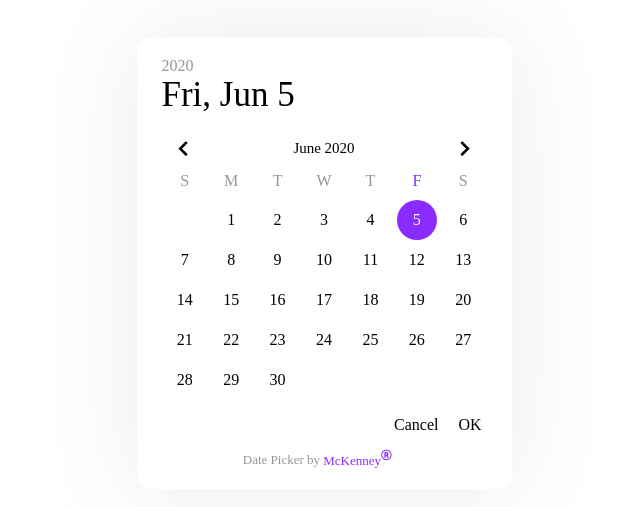
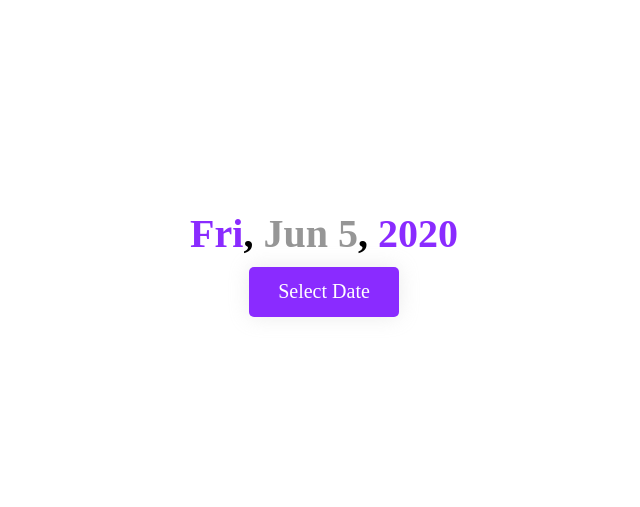
Before and after one commit to the-real-i9/Calendar-with-Date-Picker-App-full-JavaScript, a plain HTML site: page index.html in a window 1280 px wide. Shown: the part 137-644 px from the top of the page, without its empty margins (316-956 px from the left). Drawn offline with Linux system fonts and the light colour scheme.

Commit message:
Praaise God! App Done

```diff
--- a/index.html
+++ b/index.html
@@ -8,6 +8,10 @@
     <link rel="stylesheet" href="./css/style.css">
 </head>
 <body>
+    <div class="date-disp">
+        <div class="sel-date"></div>
+        <button class="datesel-btn">Select Date</button>
+    </div>
     <div class="c-box">
         <span class="year"></span>
         <div class="full-date"></div>
@@ -27,11 +31,11 @@
                 <span class='day' id="day-6">S</span>
             </div>
             <div class="cal-nums">
-                <!-- A ton goes here via JavaScript -->
+                <!-- Much goes here via JavaScript -->
             </div>
         </div>
         <div class="yearSelector">
-
+            <!-- A ton goes here via JavaScript -->
         </div>
         <div class="actions">
             <div class="act-cont">
--- a/js/app.js
+++ b/js/app.js
@@ -1,5 +1,6 @@
 // Calender Controller
 const calenderController = (() => {
+    let okClick = null;
     const d = new Date();
     const calenderInfo = ({ nextOrPrev, dateSel, yearSel } = { nextOrPrev: 0, dateSel: d.getDate(), yearSel: d.getFullYear() } ) => {
         d.setMonth(d.getMonth() + (nextOrPrev || 0), dateSel || d.getDate() === 31 ? 30 : dateSel || d.getDate());
@@ -27,7 +28,9 @@ const calenderController = (() => {
         const weekEnd = 7 - drefTo.getDay();
         const date = d.getDate();
         const currWeek = d.getDay();
-        console.log(year, fullDate, monthYear, daysInMonth, weekStart, weekEnd, date, currWeek);
+        // console.log(year, fullDate, monthYear, daysInMonth, weekStart, weekEnd, date, currWeek);
+
+        okClick = () => ({ fullDate, year });
 
         return {
             year, fullDate, monthYear, daysInMonth, weekStart, weekEnd, date, currWeek,
@@ -54,6 +57,7 @@ const calenderController = (() => {
 
         updateCalenderOnYearSelect: (value) => calenderInfo({ yearSel: value }).forYearSelect,
 
+        applyChanges: () => okClick(),
     };
 })();
 
@@ -74,6 +78,9 @@ const UIController = (() => {
         yearSelector: '.yearSelector',
         calender: '.calender',
         allYears: '.allYears',
+        dateSelBtn: '.datesel-btn',
+        home: '.date-disp',
+        homeDate: '.sel-date',
     };
 
     const selector = (elem) => document.querySelector(elem);
@@ -138,10 +145,12 @@ const UIController = (() => {
             const noOffsetStart = 0;
             const noOffsetEnd = 7;
             currMonthYear = monthYear;
+            setStyle(DOMStrings.calBox, 'display', 'none');
             setText(DOMStrings.year, year);
             setText(DOMStrings.fullDate, fullDate);
             setText(DOMStrings.monthYear, monthYear);
-            setStyle(DOMStrings.yearSelector, 'display', 'none');
+            const [day, md] = fullDate.split(', ');
+            setHtml(DOMStrings.homeDate, `<span class='p'>${day}</span>, <span class='g'>${md}</span>, <span class='p'>${year}</span>`)
 
             const offsetStart = offset;
             offsetStart(weekStart, countOffsetStart, noOffsetStart);
@@ -158,6 +167,13 @@ const UIController = (() => {
 
             selected.setDate(date);
         },
+
+        showCalender: () => {
+            setStyle(DOMStrings.home, 'display', 'none');
+            setStyle(DOMStrings.calBox, 'display', 'block');
+            setStyle(DOMStrings.yearSelector, 'display', 'none');
+        },
+
 
         updateMonth: ({
             monthYear, daysInMonth, weekStart, weekEnd,
@@ -246,6 +262,18 @@ const UIController = (() => {
             }
         },
 
+        applyChanges: ({ fullDate, year }) => {
+            setStyle(DOMStrings.calBox, 'display', 'none');
+            setStyle(DOMStrings.home, 'display', 'flex');
+            const [day, md] = fullDate.split(', ');
+            setHtml(DOMStrings.homeDate, `<span class='p'>${day}</span>, <span class='g'>${md}</span>, <span class='p'>${year}</span>`);
+        },
+
+        discardChanges: () => {
+            setStyle(DOMStrings.calBox, 'display', 'none');
+            setStyle(DOMStrings.home, 'display', 'flex');
+        },
+
         getDOMStrings: () => DOMStrings,
         getSelectors: (elem) => selector(elem),
         getAllSelector: (elem) => selectorAll(elem),
@@ -261,15 +289,19 @@ const controller = ((clCtrl, UICtrl) => {
         return this.addEventListener(event, action);
     };
     const setupEventListeners = () => {
+        action.call(select(DOM.dateSelBtn), 'click', showCalender);
+
         action.call(select(DOM.navRight), 'click', updateMonth);
         action.call(select(DOM.navLeft), 'click', updateMonth);
 
         action.call(select(DOM.year), 'click', displayYearSelector);
 
-
         [...selectAll(DOM.dates)].map((elem) => action.call(elem, 'click', updateCalenderOnDateSelect));
 
         [...selectAll(DOM.allYears)].map((elem) => action.call(elem, 'click', updateCalenderOnYearSelect));
+
+        action.call(select(DOM.okBtn), 'click', applyChanges);
+        action.call(select(DOM.cancelBtn), 'click', discardChanges);
     };
 
     const updateMonth = (ev) => {
@@ -305,6 +337,25 @@ const controller = ((clCtrl, UICtrl) => {
         }
     };
 
+    const showCalender = (ev) => {
+        if (ev) {
+            UICtrl.showCalender();
+        }
+    };
+
+    const discardChanges = (ev) => {
+        if (ev) {
+            UICtrl.discardChanges();
+        }
+    };
+
+    const applyChanges = (ev) => {
+        if (ev) {
+            UICtrl.applyChanges(clCtrl.applyChanges());
+        }
+    };
+
+
     return {
         init() {
             UICtrl.preset(clCtrl.getCalInfo());
--- a/scss/style.scss
+++ b/scss/style.scss
@@ -1,10 +1,7 @@
-* {
-    margin: 0;
-    padding: 0;
-    box-sizing: border-box;
-    font-family: 'Ubuntu';
-}
-
+$primCol: rgb(138, 43, 266);
+$grey: rgb(150, 150, 150);
+$scrollCol: rgb(228, 227, 227);
+$shadow: rgba(190, 190, 190, 0.301);
 $fontWeight: (
     "light": 300,
     "regular": 400,
@@ -23,22 +20,63 @@ $fontWeight: (
     flex-direction: $dir;
 }
 
+* {
+    margin: 0;
+    padding: 0;
+    box-sizing: border-box;
+    font-family: 'Ubuntu';
+}
+
 html, body {
     @include flex(center, center);
     width: 100%;
     height: 100%;
+    background: #fff;
+}
+
+.date-disp {
+    @include flex(center, center, column);
+
+    .sel-date {
+        font-size: 40px;
+        font-weight: weight(bold);
+
+        .p {
+            color: $primCol;
+        }
+        .g {
+            color: $grey;
+        }
+    }
+
+    .datesel-btn {
+        width: 150px;
+        height: 50px;
+        background: $primCol;
+        outline: none;
+        border: none;
+        color: #fff;
+        font-size: 20px;
+        box-shadow: 0 0 20px $shadow;
+        border-radius: 5px;
+        font-weight: weight(regular);
+        margin-top: 10px;
+        cursor: pointer;
+        transition: background .5s ease-in;
+    }
 }
 
 .c-box {
+    display: none;
     width: 375px;
     // height: 450px;
     background: #fff;
-    box-shadow: 0px 0px 99px rgba(190, 190, 190, 0.301);
+    box-shadow: 0px 0px 99px $shadow;
     border-radius: 15px;
     padding: 20px 25px;
 
     .year {
-        color: rgb(150, 150, 150);
+        color: $grey;
         font-weight: weight(medium);
         cursor: pointer;
     }
@@ -76,7 +114,7 @@ html, body {
             display: grid;
             grid-template-columns: repeat(7, 1fr);
             span {
-                color: rgb(150, 150, 150);
+                color: $grey;
                 margin: auto;
                 font-weight: weight(light);
             }
@@ -101,7 +139,7 @@ html, body {
             }
 
             .selected {
-                background: rgb(138, 43, 266);
+                background: $primCol;
                 color: #fff !important;
             }
         }
@@ -126,7 +164,7 @@ html, body {
 
         &::-webkit-scrollbar-thumb {
             width: 5px;
-            background: rgb(228, 227, 227);
+            background: $scrollCol;
             border-radius: 10px;
         }
     }
@@ -144,7 +182,7 @@ html, body {
                 padding: 5px;
 
                 &:hover {
-                    background: rgb(138, 43, 266);
+                    background: $primCol;
                     // padding: 5px;
                     color: #fff;
                     border-radius: 5px;
@@ -156,13 +194,13 @@ html, body {
 
     .about {
         font-size: 13px;
-        color: rgb(150, 150, 150);
+        color: $grey;
         font-weight: weight(light);
         margin: 0 auto;
         width: 50%;
 
         #author {
-            color: rgb(138, 43, 266);
+            color: $primCol;
             font-weight: weight(regular);
         }
     }
```
Also changed, not shown: css/style.css, 1 other file.
